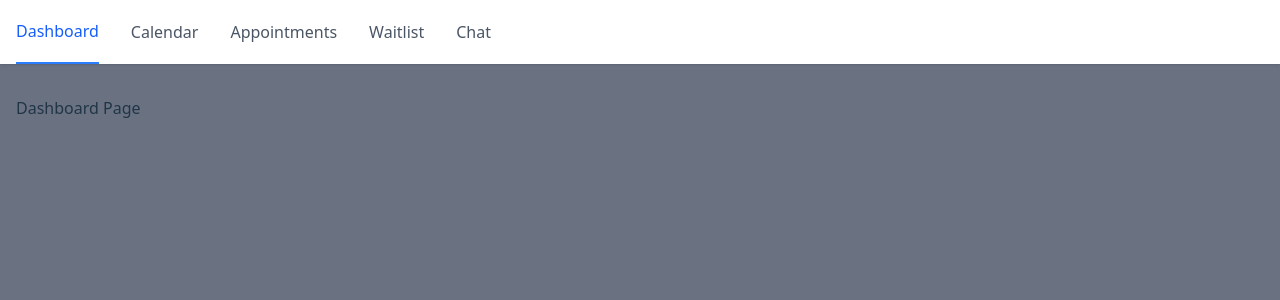
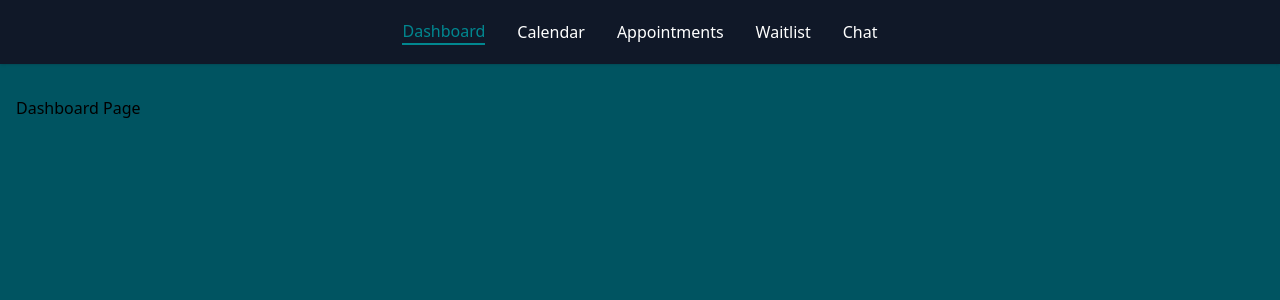
Before and after one commit to Myxoceph/Bilisim-Vadisi-Hackathon, a React (Vite) app in the folder srcs/frontend/vet-appointment/: page / in a window 1280 px wide. Shown: the top 300 px of the page. Built offline with nearby package versions, Linux system fonts and the light colour scheme.

Commit message:
feat: update NavItem styles and refactor Layout component

```diff
--- a/srcs/frontend/vet-appointment/src/components/Layout.jsx
+++ b/srcs/frontend/vet-appointment/src/components/Layout.jsx
@@ -6,10 +6,10 @@ export function NavItem({ to, children }) {
             to={to}
 
             className={({ isActive }) =>
-                `flex items-center hover:text-blue-500 transition-colors ${
+                `flex items-center hover:text-secondary transition-colors ${
                     isActive
-                        ? "border-b-2 border-blue-500 text-blue-600"
-                        : "text-gray-600"
+                        ? "border-b-2 border-secondary text-secondary"
+                        : "text-white"
                 }`
         }>
             {children}
@@ -19,10 +19,10 @@ export function NavItem({ to, children }) {
 
 export default function Layout() {
     return (
-        <div className="min-h-screen bg-gray-500">
-            <nav className="bg-white shadow-sm">
+        <div className="min-h-screen bg-primary">
+            <nav className="bg-gray-900 shadow-sm">
                 <div className="max-w-7xl mx-auto px-4">
-                    <div className="flex space-x-8 h-16">
+                    <div className="flex items-center justify-center space-x-8 h-16">
 
                         <NavItem to="/">Dashboard</NavItem>
                         <NavItem to="/calendar">Calendar</NavItem>
--- a/srcs/frontend/vet-appointment/src/index.css
+++ b/srcs/frontend/vet-appointment/src/index.css
@@ -1,75 +1,19 @@
 @import "tailwindcss";
+
+@theme {
+  --color-primary: #005461;
+  --color-secondary: #018790;
+  --color-accent: #131818;
+  --color-danger: #DC0000;
+}
 
 :root {
   font-family: system-ui, Avenir, Helvetica, Arial, sans-serif;
   line-height: 1.5;
   font-weight: 400;
 
-  --primary: #005461;
-  --secondary: #018790;
-  --accent: #131818;
-  --danger: #DC0000;
-
-  color-scheme: light dark;
-  color: rgba(255, 255, 255, 0.87);
-  background-color: var(--primary);
-
   font-synthesis: none;
   text-rendering: optimizeLegibility;
   -webkit-font-smoothing: antialiased;
   -moz-osx-font-smoothing: grayscale;
 }
-
-/* a {
-  font-weight: 500;
-  color: #646cff;
-  text-decoration: inherit;
-}
-a:hover {
-  color: #535bf2;
-} */
-
-/* body {
-  margin: 0;
-  display: flex;
-  place-items: center;
-  min-width: 320px;
-  min-height: 100vh;
-} */
-
-h1 {
-  font-size: 3.2em;
-  line-height: 1.1;
-}
-
-button {
-  border-radius: 8px;
-  border: 1px solid transparent;
-  padding: 0.6em 1.2em;
-  font-size: 1em;
-  font-weight: 500;
-  font-family: inherit;
-  background-color: #1a1a1a;
-  cursor: pointer;
-  transition: border-color 0.25s;
-}
-button:hover {
-  border-color: #646cff;
-}
-button:focus,
-button:focus-visible {
-  outline: 4px auto -webkit-focus-ring-color;
-}
-
-@media (prefers-color-scheme: light) {
-  :root {
-    color: #213547;
-    background-color: #ffffff;
-  }
-  a:hover {
-    color: #747bff;
-  }
-  button {
-    background-color: #f9f9f9;
-  }
-}
--- a/srcs/frontend/vet-appointment/tailwind.config.js
+++ /dev/null
@@ -1,14 +0,0 @@
-export default {
-  content: [
-    "./index.html",
-    "./src/**/*.{js,ts,jsx,tsx}",
-  ],
-  theme: {
-    extend: {
-      colors: {
-        'custom-pr': 'var(--primary)',
-      },
-    },
-  },
-  plugins: [],
-}
```
